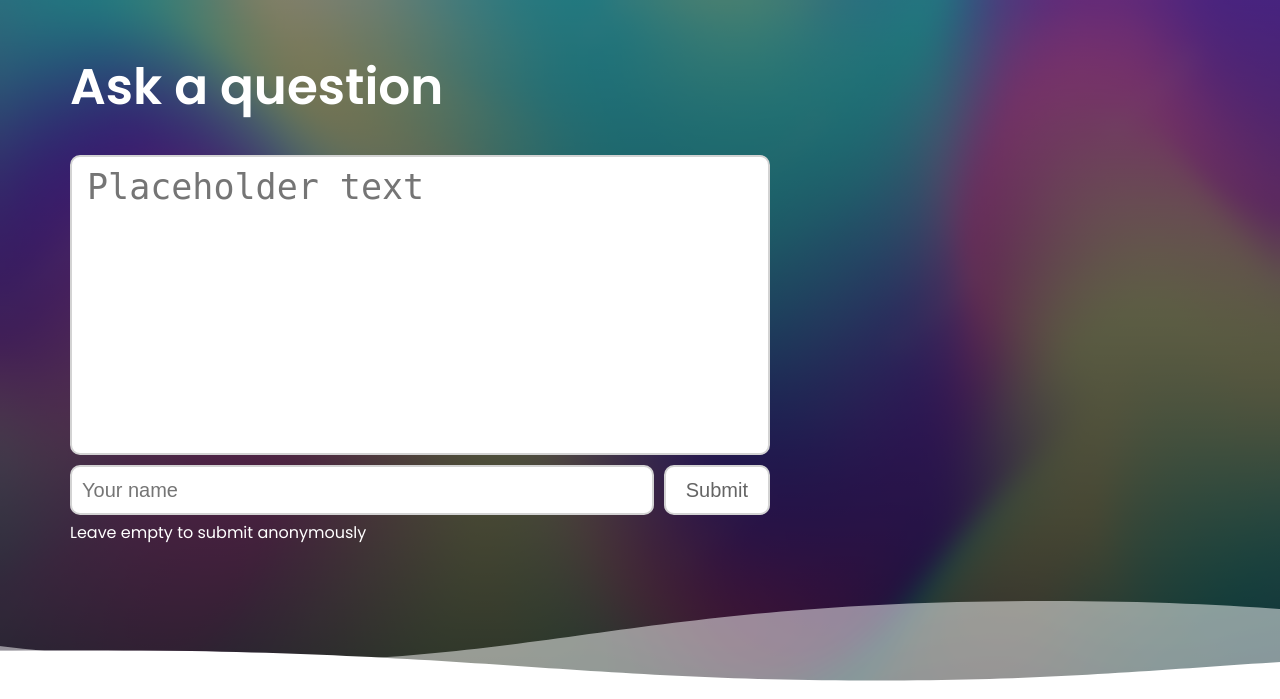
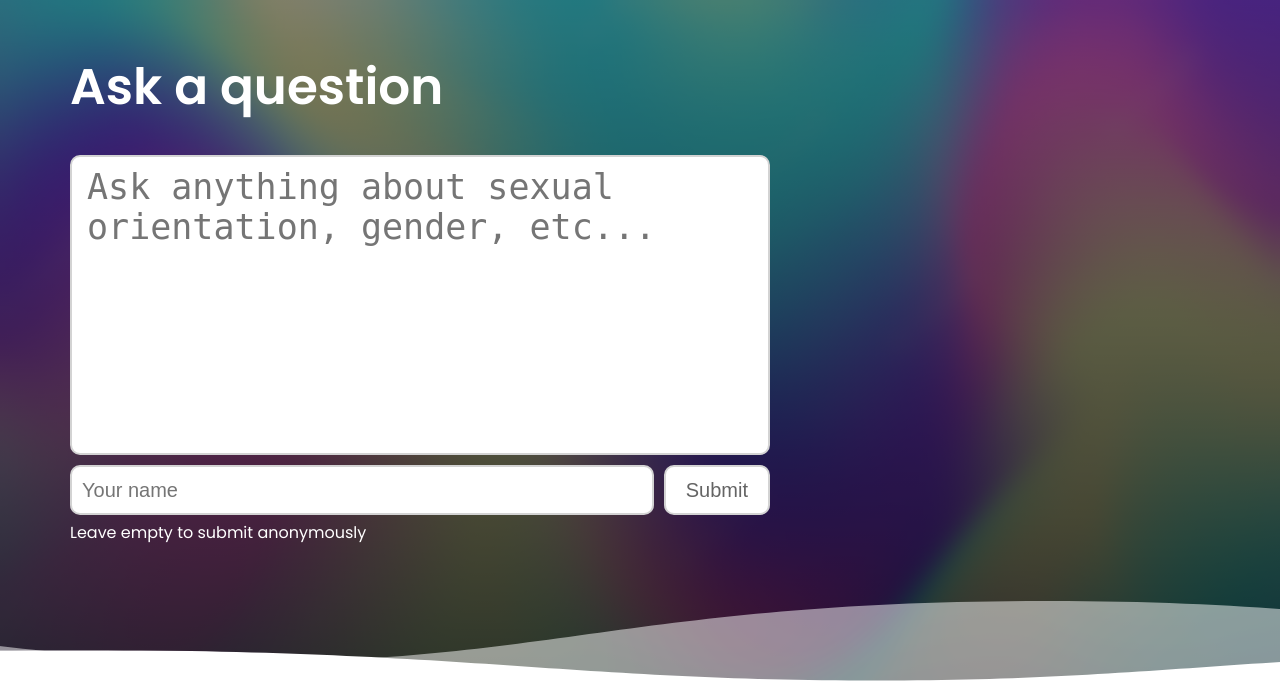
Before and after one commit to captain-camel/Sociology-Final-Project, a Django app: page /questions/ in a window 1280 px wide. Shown: the top 699 px of the page. Run offline with Django 4.2, Linux system fonts and the light colour scheme; data that the repository does not hold is empty; parts of the project's set-up code (start-up, migrations or seed data) failed here and were passed over.

Commit message:
Edit question text placeholder

```diff
--- a/main/templates/main/questions.html
+++ b/main/templates/main/questions.html
@@ -28,7 +28,7 @@
 
                 <form action="{% url 'ask' %}" method="post" class="question-form">
                     {% csrf_token %}
-                    <textarea name="text" id="question-text" placeholder="Placeholder text" onkeyup="setSubmitButtonState(this)" class="question-form-text"></textarea>
+                    <textarea name="text" id="question-text" placeholder="Ask anything about sexual orientation, gender, etc..." onkeyup="setSubmitButtonState(this)" class="question-form-text"></textarea>
 
                     <div class="question-form-name-submit">
                         <input type="text" name="author" id="author" placeholder="Your name" class="question-form-name">
```
